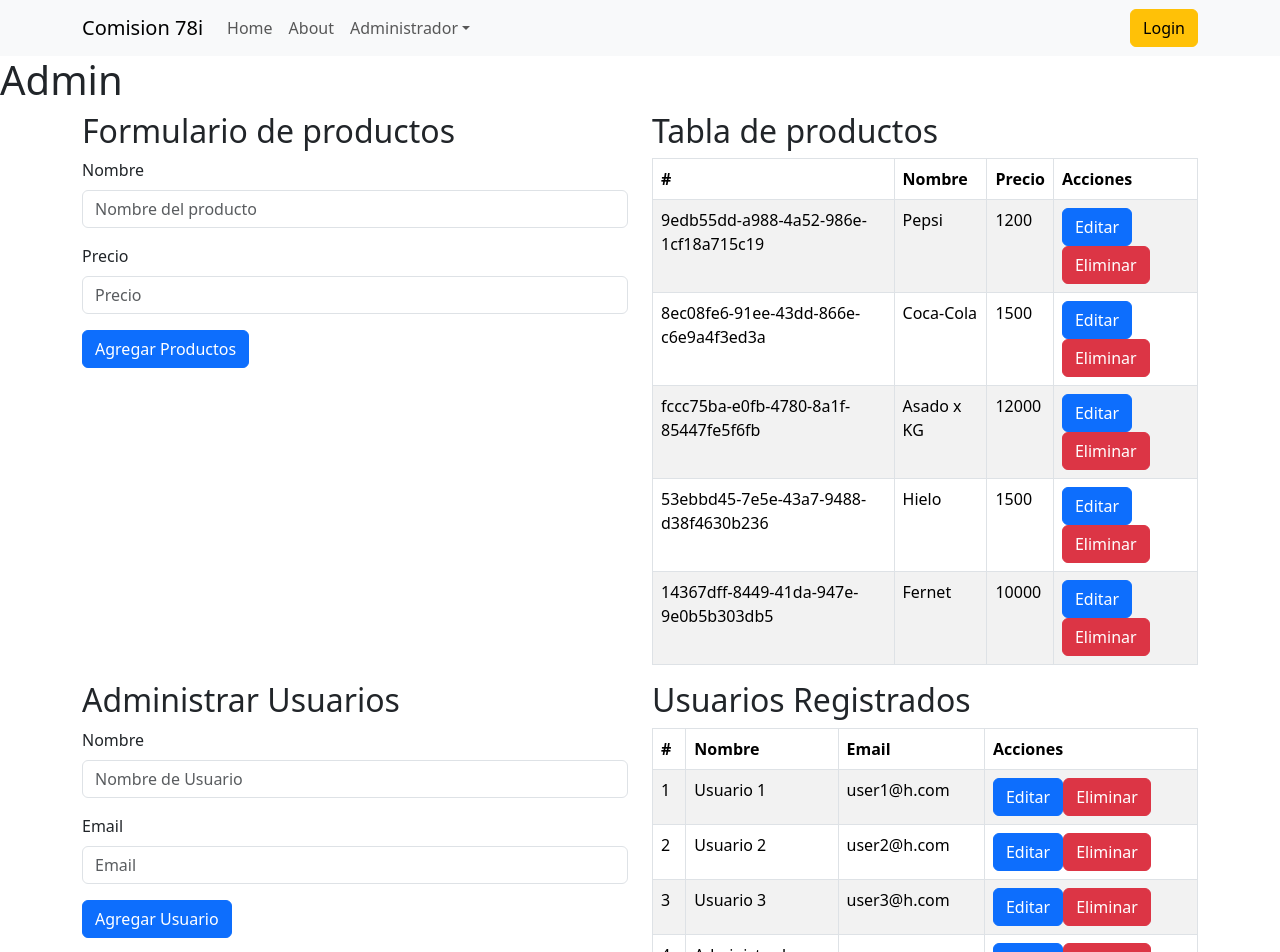
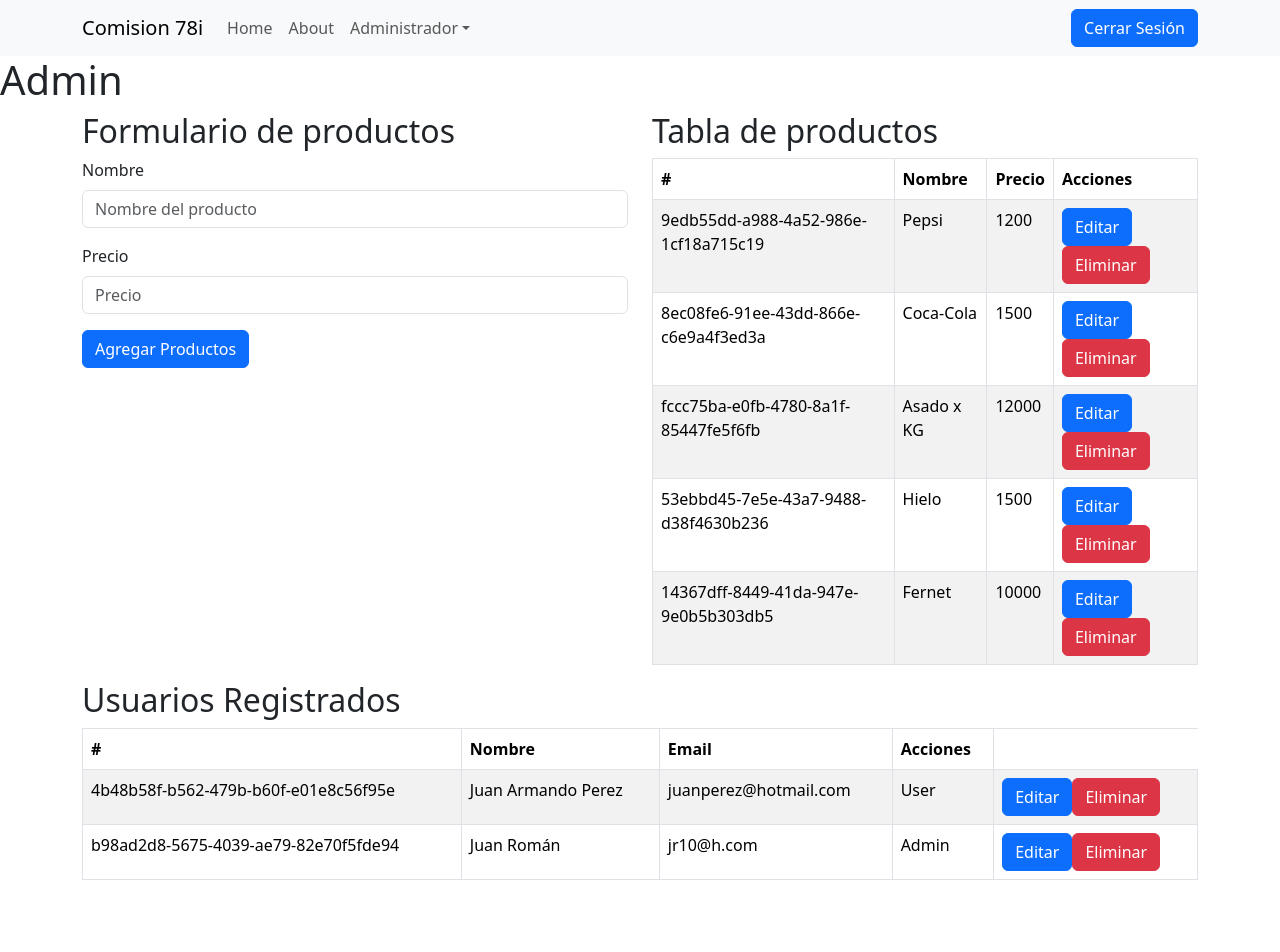
Before and after one commit to Dev-CyberSystem/react-78i, a React (Vite) app: page /admin in a window 1280 px wide. Shown: the top 952 px of the page. After the commit the page ends 896 px from the top, so only its background shows below. Built offline with nearby package versions, Linux system fonts and the light colour scheme; data requests are answered from the project's data file; sample sign-in values are in the browser's storage.

Commit message:
proteccion de ruta admin

```diff
--- a/src/components/fakeApi/db.json
+++ b/src/components/fakeApi/db.json
@@ -28,25 +28,18 @@
   ],
   "usuarios": [
     {
-      "id": "1",
-      "nombre": "Usuario 1",
-      "email": "user1@h.com",
-      "password": "123456"
+      "id": "4b48b58f-b562-479b-b60f-e01e8c56f95e",
+      "nombre": "Juan Armando Perez",
+      "email": "juanperez@hotmail.com",
+      "password": "123456",
+      "isAdmin": false
     },
     {
-      "id": "2",
-      "nombre": "Usuario 2",
-      "email": "user2@h.com"
-    },
-    {
-      "id": "3",
-      "nombre": "Usuario 3",
-      "email": "user3@h.com"
-    },
-    {
-      "id": "4",
-      "nombre": "Administrador",
-      "es_admin": true
+      "id": "b98ad2d8-5675-4039-ae79-82e70f5fde94",
+      "nombre": "Juan Román",
+      "email": "jr10@h.com",
+      "password": "123",
+      "isAdmin": true
     }
   ]
 }
--- a/src/components/login/Login.jsx
+++ b/src/components/login/Login.jsx
@@ -2,10 +2,10 @@ import { useState, useContext } from "react"
 import { Form, Button } from "react-bootstrap"
 import { UsuariosProv } from "../../context/UsuariosContext"
 import Swal from 'sweetalert2';
-import { Link } from "react-router-dom";
+import { useNavigate } from "react-router-dom";
 
 
-const Login = () => {
+const Login = ({handleClose}) => {
 
     const [email, setEmail] = useState("")
     const [password, setPassword] = useState("")
@@ -19,6 +19,13 @@ const Login = () => {
     };
 
 
+const navigate  = useNavigate();
+
+const registro =()=>{
+    handleClose()
+navigate('/registro')
+}
+
 
     const handleSubmit = async (e) => {
         e.preventDefault()
@@ -28,7 +35,13 @@ const Login = () => {
 
         if (usuarioEncontrado) {
 
-            console.log(usuarioEncontrado, "Sesión iniciada con éxito.  Redireccionando...");
+            Swal.fire ({
+                icon: 'success',
+                title: `Bienvenido ${usuarioEncontrado.nombre}`,
+                showConfirmButton: false,
+                timer: 1500
+              })
+              localStorage.setItem('userData', JSON.stringify(usuarioEncontrado))
         } else {
 
             Swal.fire({
@@ -68,10 +81,9 @@ const Login = () => {
                 </Form.Group>
 
                 <Button type="submit">Iniciar Sesión</Button>
-                <p>¿No tienes cuenta? <Link to="/registro">Regístrate</Link></p>
-
             </Form>
 
+                <p>No tenes cuenta? <a onClick={registro}>Registrate</a> </p>
 
         </>
     )
--- a/src/components/navegador/Navegador.jsx
+++ b/src/components/navegador/Navegador.jsx
@@ -1,9 +1,12 @@
 import { Button, Container, Modal, Nav, Navbar, NavDropdown } from "react-bootstrap";
 import {useNavigate} from 'react-router-dom'
-import { useState } from "react";
+import { useContext, useState } from "react";
 import Login from "../login/Login";
+import { UsuariosProv } from "../../context/UsuariosContext";
 
 const Navegador = () => {
+
+  const {logout } = useContext(UsuariosProv)
 
   const [show, setShow] = useState(false);
 
@@ -12,6 +15,8 @@ const Navegador = () => {
 
 
   const navigate = useNavigate()
+
+  const user = JSON.parse(localStorage.getItem('userData'))
 
   return (
     <>
@@ -24,20 +29,22 @@ const Navegador = () => {
           <Nav className="me-auto">
             <Nav.Link onClick={() => navigate("/")}>Home</Nav.Link>
             <Nav.Link onClick={() => navigate("/about")}>About</Nav.Link>
-            <NavDropdown title="Administrador" id="basic-nav-dropdown">
-              <NavDropdown.Item onClick={() => navigate("/admin")}>Admin</NavDropdown.Item>
-              <NavDropdown.Item href="#action/3.2">
-                Another action
-              </NavDropdown.Item>
-              <NavDropdown.Item href="#action/3.3">Something</NavDropdown.Item>
-              <NavDropdown.Divider />
-              <NavDropdown.Item href="#action/3.4">
-                Separated link
-              </NavDropdown.Item>
-            </NavDropdown>
+
+
+            {user?. isAdmin ? (
+                <NavDropdown title="Administrador" id="basic-nav-dropdown">
+                <NavDropdown.Item onClick={() => navigate("/admin")}>Admin</NavDropdown.Item>
+              </NavDropdown>
+            ): null }
+
+
           </Nav>
         </Navbar.Collapse>
+
+        {user ? (<Button variant="primary" onClick={() => logout()}>Cerrar Sesión</Button>) : (
+
       <Button variant="warning" onClick={handleShow}>Login</Button>
+      )}
       </Container>
     </Navbar>
 
@@ -47,7 +54,7 @@ const Navegador = () => {
 </Modal.Header>
 <Modal.Body>
 
-  <Login/>
+  <Login handleClose={handleClose}/>
 
 </Modal.Body>
 
--- a/src/components/registro/Registro.jsx
+++ b/src/components/registro/Registro.jsx
@@ -2,33 +2,69 @@ import { Form, Button, Container, Row, Col } from "react-bootstrap";
 import { useState, useContext } from "react";
 import { UsuariosProv } from "../../context/UsuariosContext";
 import { v4 as uuidv4 } from "uuid"
+import Swal from 'sweetalert2';
 import "./registro.css"
 
-const Registro = () => {
+const Registro = ({ editUsuario, handleClose }) => {
 
-    const { registrarUsuario } = useContext(UsuariosProv)
+    const { registrarUsuario, editarUsuario } = useContext(UsuariosProv)
 
     const [usuario, setUsuario] = useState({
-        id : uuidv4(),
-        nombre: "",
-        email: "",
-        password: "",
+        id: editUsuario ? editUsuario.id : uuidv4(),
+        nombre: editUsuario ? editUsuario.nombre : "",
+        email: editUsuario ? editUsuario.email : "",
+        password: editUsuario ? editUsuario.password : "",
+        isAdmin: editUsuario ? editUsuario.isAdmin : false
     });
 
     const handleChange = (e) => {
-        const { name, value } = e.target;
-        setUsuario({ ...usuario, [name]: value });
+      const {name, value, type, checked } = e.target
+      if (type === "checkbox") {
+        setUsuario({...usuario, [name]:checked})
+      } else {
+        setUsuario({...usuario, [name]:value})
+      }
     };
 
 
 
     const handleSubmit = async (e) => {
         e.preventDefault();
-        registrarUsuario(setUsuario)
-        console.log("Registrando usuario:", usuario);
-    };
+       if(editUsuario) {
+        editarUsuario (usuario);
+        Swal.fire({
+            icon: 'success',
+            title: `Se ha actualizado el usuario ${usuario.nombre}`,
+            timer: 1500
+          })
+          handleClose()
+          setUsuario({
+            id:  uuidv4(),
+            nombre:"",
+            email:"",
+            password:"",
+            isAdmin: false
+          })
+       }  else{
 
+        registrarUsuario(usuario)
+        Swal.fire ({
+            position: 'top-end',
+            icon: 'success',
+            title: `El usuario ${usuario.nombre} se ha registrado correctamente`,
+            showConfirmButton: false,
+            timer: 1500
+          });
+          setUsuario({
+            id:  uuidv4(),
+            nombre:"",
+            email:"",
+            password:"",
+            isAdmin: false
+          })
+       }
 
+       }
 
 
 
@@ -74,7 +110,31 @@ const Registro = () => {
                                     placeholder="Ingrese contraseña" />
                             </Form.Group>
 
-                            <Button type="submit">Registrarse</Button>
+                            {editUsuario ? (
+                                <Form.Group className="mb-3" controlId="formBasicCheckbox">
+                                    <Form.Check
+                                        type="checkbox"
+                                        label="Admin"
+                                        checked={usuario.isAdmin}
+                                        name="isAdmin"
+                                        onChange={handleChange} />
+                                </Form.Group>
+                            ) : null
+                            }
+
+{editUsuario ? (
+     <Button type="submit" variant="warning">
+     {" "} Editar </Button>
+     ) : (
+        <Button type="submit">
+                                {" "} Registrarse</Button>
+     )
+     }
+
+
+
+
+
                         </Form>
                     </Col>
                 </Row>
--- /dev/null
+++ b/src/components/rutas/RutaProtegida.jsx
@@ -0,0 +1,18 @@
+import {Navigate} from 'react-router-dom';
+
+const RutaProtegida = ({ children }) => {
+
+const user = JSON.parse(localStorage.getItem('userData')) || null
+
+if(user){
+
+    return children
+
+}else{
+    return <Navigate to="/registro" />
+}
+
+
+};
+
+export default RutaProtegida
--- a/src/components/rutas/Rutas.jsx
+++ b/src/components/rutas/Rutas.jsx
@@ -3,6 +3,7 @@ import Home from '../../views/home/Home'
 import About from '../../views/about/About'
 import Admin from '../../views/admin/Admin'
 import Registro from '../registro/Registro'
+import RutaProtegida from './RutaProtegida'
 
 
 
@@ -12,7 +13,9 @@ const Rutas = () => {
     <Routes>
         <Route path="/" element={<Home />} />
         <Route path="/about" element={<About />} />
-        <Route path="/admin" element={<Admin />} />
+        <Route path="/admin" element={<RutaProtegida>
+            <Admin />
+        </RutaProtegida>} />
         <Route path="/registro" element={<Registro />} />
         <Route path="*" element={<h1>Not Found</h1>} />
     </Routes>
--- a/src/components/tablas/TablaUsuarios.jsx
+++ b/src/components/tablas/TablaUsuarios.jsx
@@ -1,13 +1,24 @@
-import { useContext } from "react";
+import { useContext,useState } from "react";
 import { UsuariosProv } from  "../../context/UsuariosContext"
-import { Button, Table } from "react-bootstrap";
+import { Button, Table, Modal } from "react-bootstrap";
+import Registro from "../registro/Registro"
+
 
 
 
 const TablaUsuarios = () => {
-  const { usuarios } = useContext(UsuariosProv);
+  const { usuarios, eliminarUsuario } = useContext(UsuariosProv);
 
+  const [editUsuario, setEditUsuario] = useState(null)
+  const handleClose = () => setShow(false);
+  const [show, setShow] = useState(false);
   console.log(usuarios, "mostrar usuarios");
+
+  const handleEdit = (user) =>{
+    setEditUsuario(user)
+    setShow(true)
+  }
+
 
 
   return (
@@ -33,15 +44,25 @@ const TablaUsuarios = () => {
                   <td>{user.id}</td>
                   <td>{user.nombre}</td>
                   <td>{user.email}</td>
+                  <td>{user.isAdmin ?  'Admin' : 'User'}</td>
                   <td>
-                    <Button variant="primary">Editar</Button>
-                    <Button variant="danger">Eliminar</Button>
+                    <Button variant="primary" onClick={() => handleEdit (user)}>Editar</Button>
+                    <Button variant="danger" onClick={()=> eliminarUsuario(user.id) }>Eliminar</Button>
                   </td>
                 </tr>
             ))}
           </tbody>
         </Table>
       )}
+<Modal show={show} onHide={handleClose}>
+        <Modal.Header closeButton>
+          <Modal.Title>Editar Usuario</Modal.Title>
+        </Modal.Header>
+        <Modal.Body>
+          <Registro editUsuario={editUsuario} handleClose={handleClose}/>
+        </Modal.Body>
+
+      </Modal>
     </>
   )
 }
--- a/src/context/UsuariosContext.jsx
+++ b/src/context/UsuariosContext.jsx
@@ -21,7 +21,12 @@ const UsuariosContext = ({children}) => {
         }
     };
 
-  // Función para registrar un nuevo usuario
+  const logout = () => {
+    localStorage.removeItem('userData')
+    window.location.href ="/"
+  }
+
+    // Función para registrar un nuevo usuario
 const registrarUsuario = async (usuario) => {
     try {
         const respuesta = await axios.post('http://localhost:8000/usuarios', usuario);
@@ -31,11 +36,28 @@ const registrarUsuario = async (usuario) => {
     }
 };
 
+//Función para eliminar un usuario por su id
+const eliminarUsuario = async (id) => {
+    const filtrados = usuarios.filter((e)=> e.id !==     id );
+    setUsuarios(filtrados);
+    await axios.delete(`http://localhost:8000/usuarios/${id}`);
+}
+
+const editarUsuario = async (usuario)  => {
+    try {
+       await axios.put(`http://localhost:8000/usuarios/${usuario.id}`, usuario  );
+       await  obtenerUsuarios()
+    } catch (error) {
+         console.log("No se pudo actualizar el usuario")
+    }
+}
+
+
 
 
 
     return (
-        <UsuariosProv.Provider value={{usuarios, registrarUsuario}}>
+        <UsuariosProv.Provider value={{usuarios, registrarUsuario, logout, eliminarUsuario, editarUsuario}}>
             {children}
         </UsuariosProv.Provider>
     )
--- a/src/views/admin/Admin.jsx
+++ b/src/views/admin/Admin.jsx
@@ -26,9 +26,6 @@ const Admin = () => {
       <Container>
 <Row>
   <Col>
-  <FormUsuarios/>
-  </Col>
-  <Col>
 <TablaUsuarios/>
   </Col>
 </Row>
```
Also changed, not shown: src/components/users/Users.jsx (deleted).
